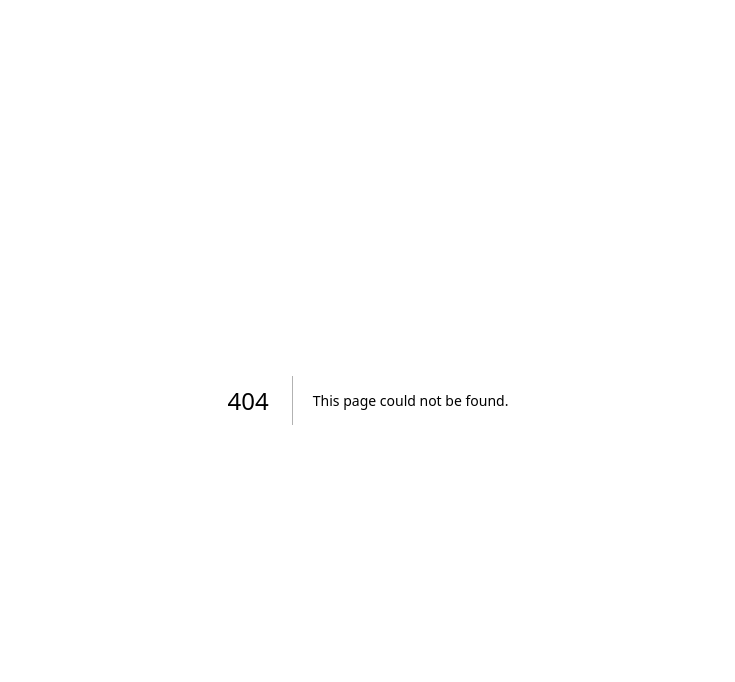
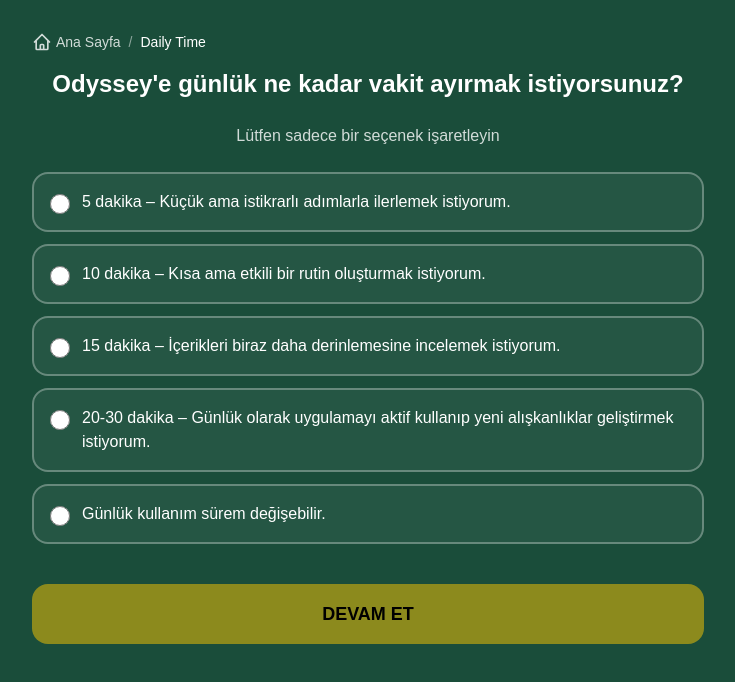
Before and after one commit to sambasoftwareuk/odysseyapp, a Next.js app: page /daily-time in a window 1280 px wide. Before the commit this address had no page. Shown: the top 682 px of the page, without its empty margins (272-1007 px from the left). Built offline with nearby package versions, Linux system fonts and the light colour scheme.

Commit message:
daily time page added

```diff
--- /dev/null
+++ b/app/daily-time/page.jsx
@@ -0,0 +1,81 @@
+"use client";
+
+import { useState } from "react";
+import { useRouter } from "next/navigation";
+import Breadcrumb from "../components/Breadcrumb";
+
+const options = [
+  "5 dakika – Küçük ama istikrarlı adımlarla ilerlemek istiyorum.",
+  "10 dakika – Kısa ama etkili bir rutin oluşturmak istiyorum.",
+  "15 dakika – İçerikleri biraz daha derinlemesine incelemek istiyorum.",
+  "20-30 dakika – Günlük olarak uygulamayı aktif kullanıp yeni alışkanlıklar geliştirmek istiyorum.",
+  "Günlük kullanım sürem değişebilir.",
+];
+
+export default function DailyTimePage() {
+  const router = useRouter();
+  const [selectedOption, setSelectedOption] = useState(null);
+
+  const handleContinue = () => {
+    if (selectedOption) {
+      router.push("/profile"); // devam edilecek sayfa
+    }
+  };
+
+  return (
+    <div className="flex min-h-screen flex-col bg-[#1a4d3a] px-4 py-8">
+      <div className="mx-auto w-full max-w-2xl">
+        <Breadcrumb currentPage="Daily Time" />
+      </div>
+
+      <div className="mx-auto w-full max-w-2xl space-y-6">
+        <h1 className="text-center text-2xl font-semibold text-white">
+          Odyssey'e günlük ne kadar vakit ayırmak istiyorsunuz?
+        </h1>
+        <p className="text-center text-base text-white/80">
+          Lütfen sadece bir seçenek işaretleyin
+        </p>
+
+        <div className="space-y-3">
+          {options.map((option, index) => {
+            const isSelected = selectedOption === option;
+
+            return (
+              <label
+                key={index}
+                className={`flex cursor-pointer items-start gap-3 rounded-2xl border-2 p-4 transition-all ${
+                  isSelected
+                    ? "border-yellow-400 bg-yellow-400/10"
+                    : "border-white/30 bg-white/5 hover:border-white/50"
+                }`}
+              >
+                <input
+                  type="radio"
+                  name="dailyTime"
+                  checked={isSelected}
+                  onChange={() => setSelectedOption(option)}
+                  className="mt-1 h-5 w-5 cursor-pointer rounded-full border-2 border-white/50 bg-transparent text-yellow-400 focus:ring-2 focus:ring-yellow-400 focus:ring-offset-2 focus:ring-offset-[#1a4d3a]"
+                />
+                <span className="flex-1 text-base text-white">{option}</span>
+              </label>
+            );
+          })}
+        </div>
+
+        <div className="pt-4">
+          <button
+            onClick={handleContinue}
+            disabled={!selectedOption}
+            className={`w-full rounded-2xl px-6 py-4 text-lg font-semibold text-black transition-all ${
+              selectedOption
+                ? "bg-yellow-400 hover:bg-yellow-500 active:scale-95"
+                : "bg-yellow-400/50 cursor-not-allowed"
+            }`}
+          >
+            DEVAM ET
+          </button>
+        </div>
+      </div>
+    </div>
+  );
+}
--- a/app/goals/page.js
+++ b/app/goals/page.js
@@ -35,7 +35,7 @@
 
   const handleContinue = () => {
     if (selectedGoals.length === 3) {
-      router.push("/profile");
+      router.push("/daily-time");
     }
   };
 
```
